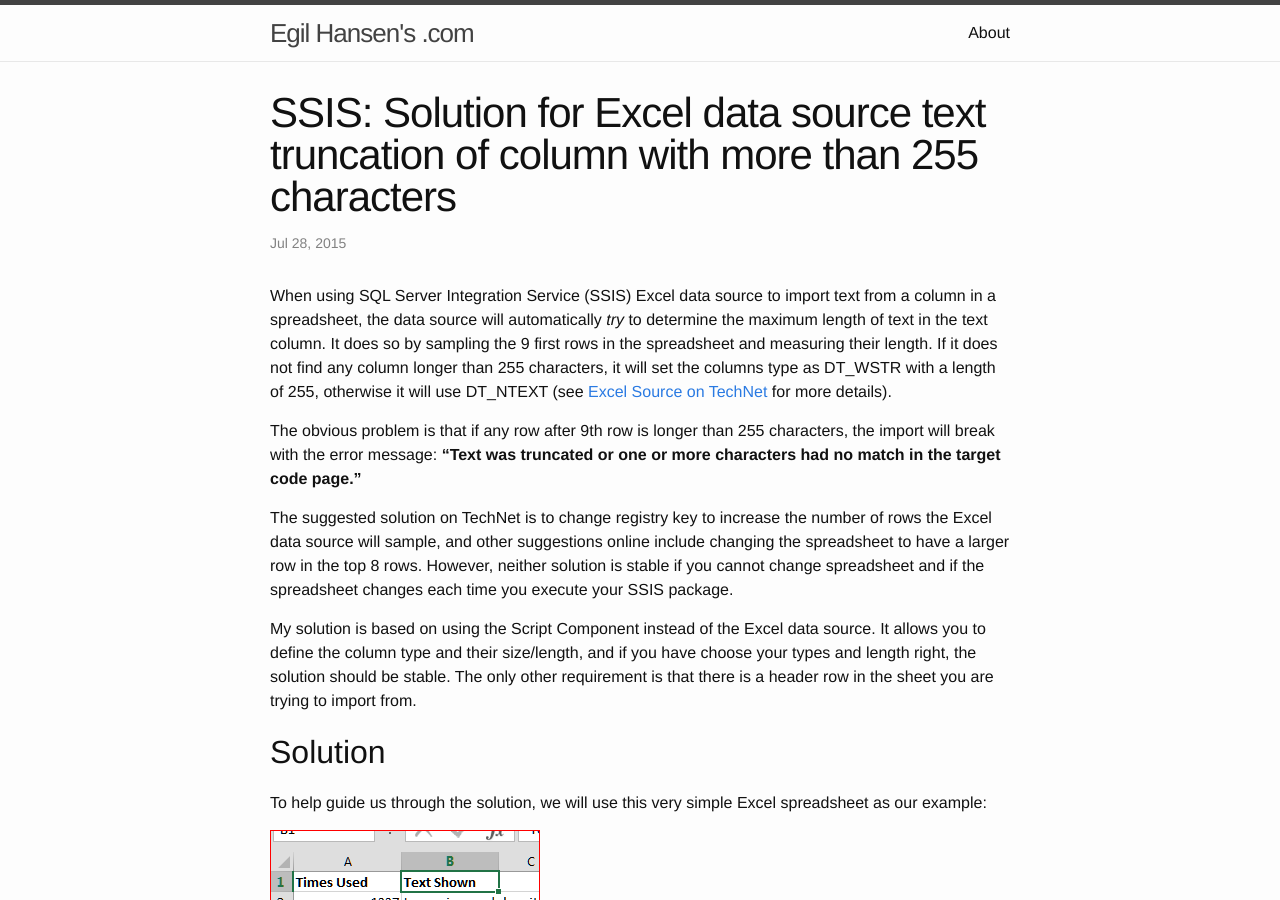
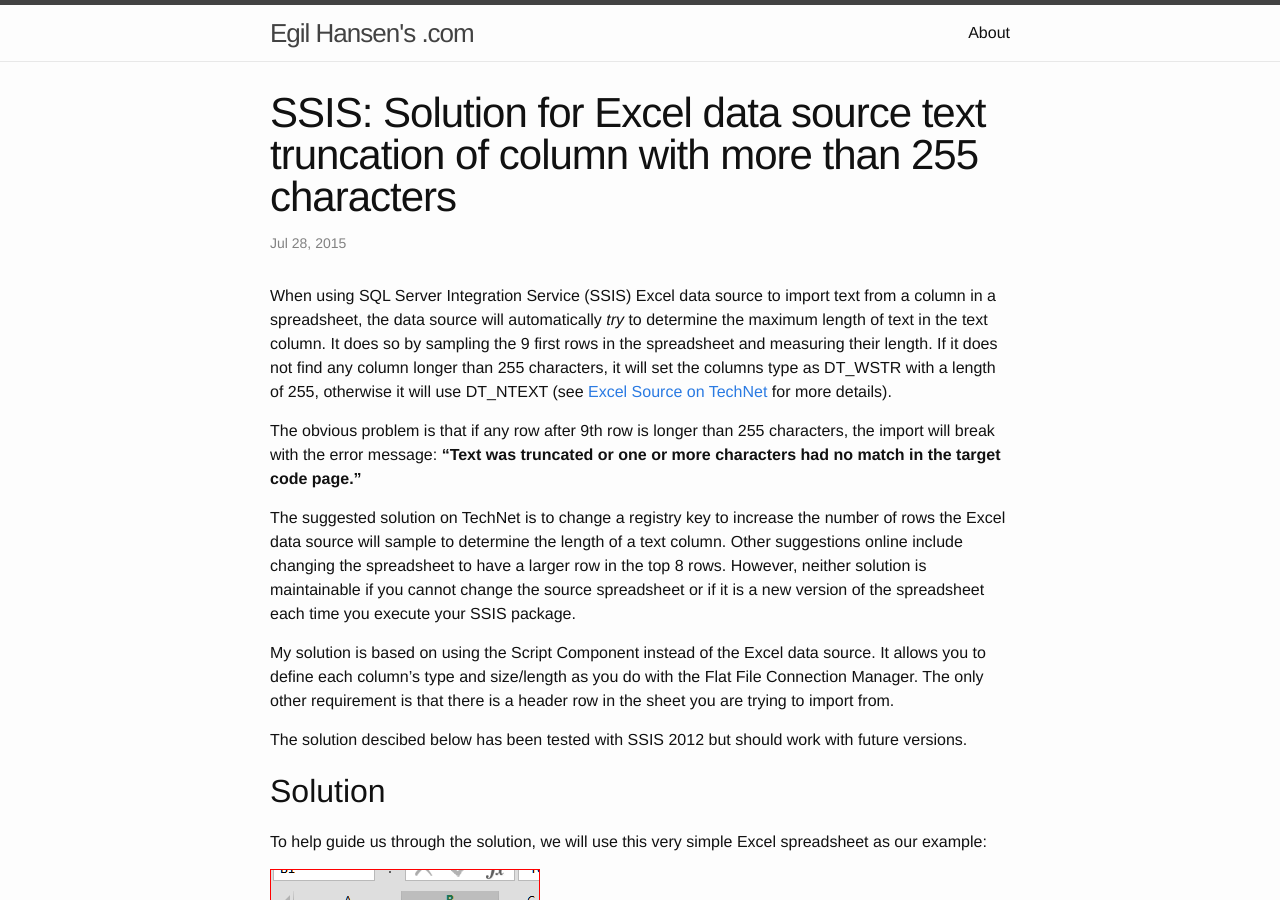
Before and after one commit to egil/egil.github.io, a Jekyll site: the page built from _posts/2015-07-28-ssis-solution-excel-data-source-text-truncation-column-more-than-255-characters.md, in a window 1280 px wide and 900 px high. Built offline with Jekyll 4.4.1, drawn with Linux system fonts in a browser that asks for light colours; comment, search, counter and statistics services are not loaded.

Commit message:
Update 2015-07-28-ssis-solution-excel-data-source-text-truncation-column-more-than-255-characters.md

```diff
--- a/_posts/2015-07-28-ssis-solution-excel-data-source-text-truncation-column-more-than-255-characters.md
+++ b/_posts/2015-07-28-ssis-solution-excel-data-source-text-truncation-column-more-than-255-characters.md
@@ -8,9 +8,11 @@ When using SQL Server Integration Service (SSIS) Excel data source to import tex
 
 The obvious problem is that if any row after 9th row is longer than 255 characters, the import will break with the error message: **"Text was truncated or one or more characters had no match in the target code page."**
 
-The suggested solution on TechNet is to change registry key to increase the number of rows the Excel data source will sample, and other suggestions online include changing the spreadsheet to have a larger row in the top 8 rows. However, neither solution is stable if you cannot change spreadsheet and if the spreadsheet changes each time you execute your SSIS package.
+The suggested solution on TechNet is to change a registry key to increase the number of rows the Excel data source will sample to determine the length of a text column. Other suggestions online include changing the spreadsheet to have a larger row in the top 8 rows. However, neither solution is maintainable if you cannot change the source spreadsheet or if it is a new version of the spreadsheet each time you execute your SSIS package.
 
-My solution is based on using the Script Component instead of the Excel data source. It allows you to define the column type and their size/length, and if you have choose your types and length right, the solution should be stable. The only other requirement is that there is a header row in the sheet you are trying to import from.
+My solution is based on using the Script Component instead of the Excel data source. It allows you to define each column's type and size/length as you do with the Flat File Connection Manager. The only other requirement is that there is a header row in the sheet you are trying to import from.
+
+The solution descibed below has been tested with SSIS 2012 but should work with future versions.
 
 ## Solution
 To help guide us through the solution, we will use this very simple Excel spreadsheet as our example:
@@ -18,6 +20,7 @@ To help guide us through the solution, we will use this very simple Excel spread
 ![](/assets/ssis-excel-import-sample-sheet.png)
 
 1. Add an *Excel Connection Manager* to the package as you normally would. Point it to your source file, choose an Excel version, and check the *"First row has column names"* checkbox.
+
    **Note:** This particular solution assums the first row in the Excel spreadsheet is a header row. This solution can be modified to work without, but not without changes to the script code.
 
 2. Add a Script Component as a Source and open the Script Component editor (Script Transformation Editor)
```
